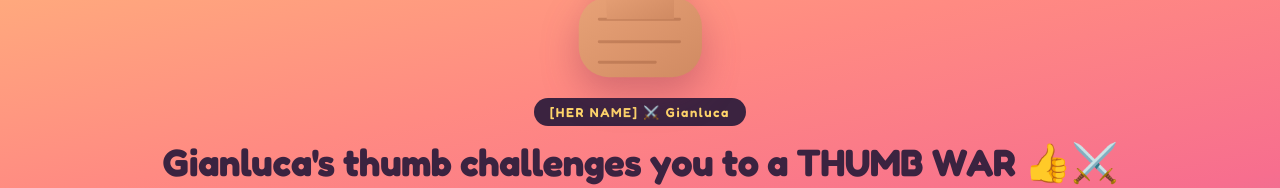
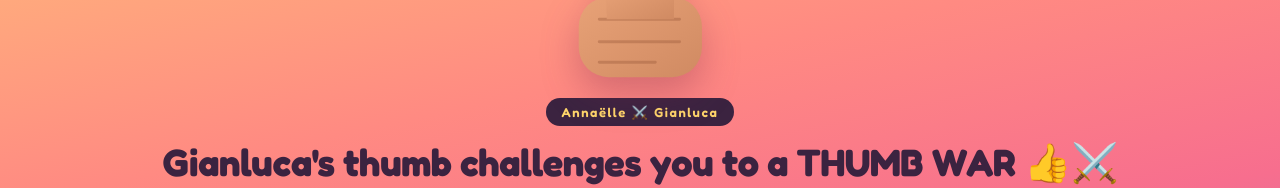
Before and after one commit to Giannicus/Trial1, a plain HTML site: page index.html in a window 1280 px wide. Shown: the part 308-496 px from the top of the page. Drawn offline with Linux system fonts and the light colour scheme.

Commit message:
Set herName to Annaëlle
Co-Authored-By: Claude Opus 5 <noreply@anthropic.com>
Claude-Session: https://claude.ai/code/session_01QG7PMaTdc4G8HcmxbJxK51

```diff
--- a/index.html
+++ b/index.html
@@ -403,7 +403,7 @@ h1,h2,h3,p{margin:0}
    CONFIG — everything you might want to change lives here.
    ============================================================ */
 const CONFIG = {
-  herName: "[HER NAME]",
+  herName: "Annaëlle",
   myName: "Gianluca",
 
   // WhatsApp: leave number empty so she picks the chat herself.
```
